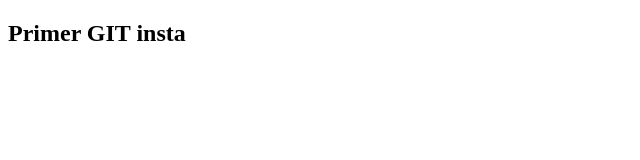
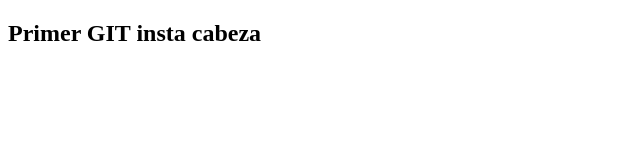
Before and after one commit to ginopastran/clase1GIT, a plain HTML site: page index.html in a window 1280 px wide. Shown: the whole page, without its empty margins (0-640 px from the left). Drawn offline with Linux system fonts and the light colour scheme.

Commit message:
actualizacion 2

```diff
--- a/index.html
+++ b/index.html
@@ -13,7 +13,7 @@
     <main>
         <section>
             <div>
-                <h1>Primer GIT insta</h1>
+                <h1>Primer GIT insta cabeza</h1>
             </div>
         </section>
     </main>
```
